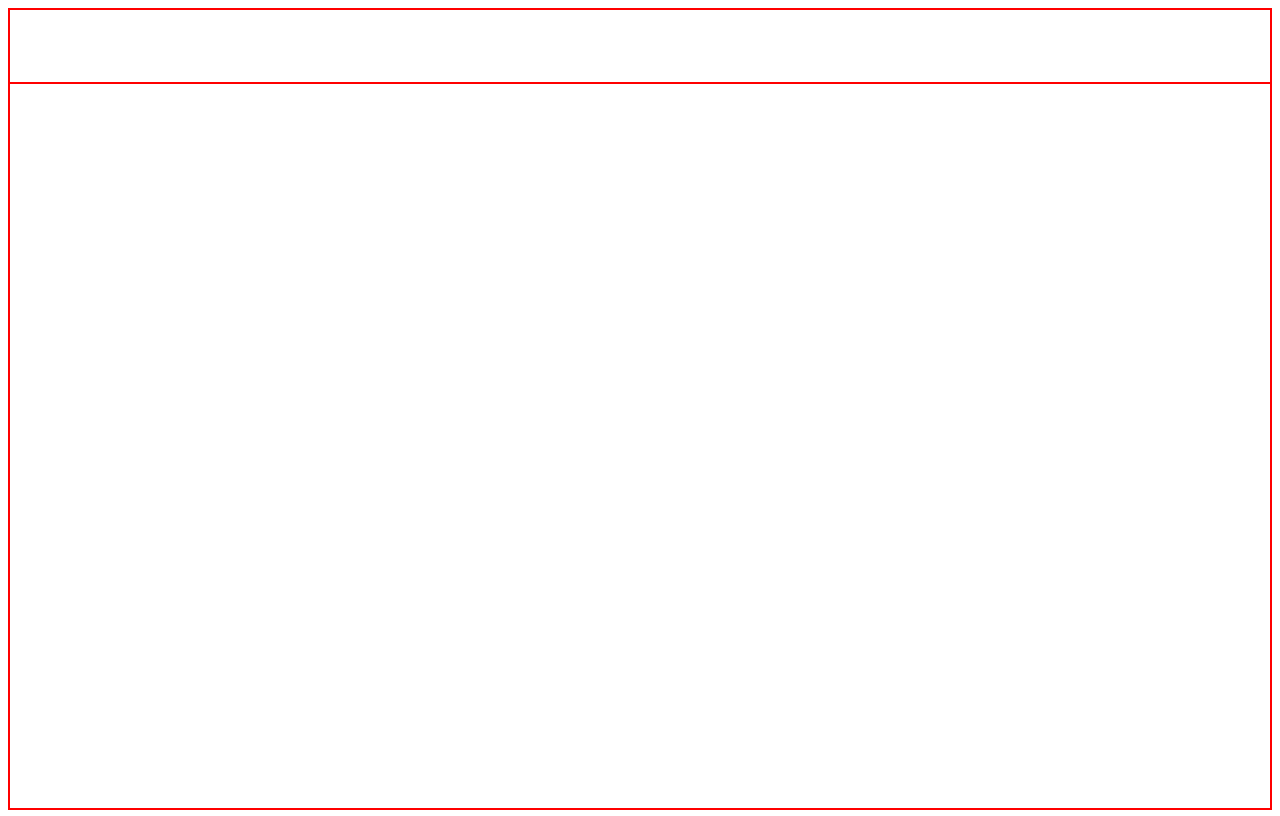
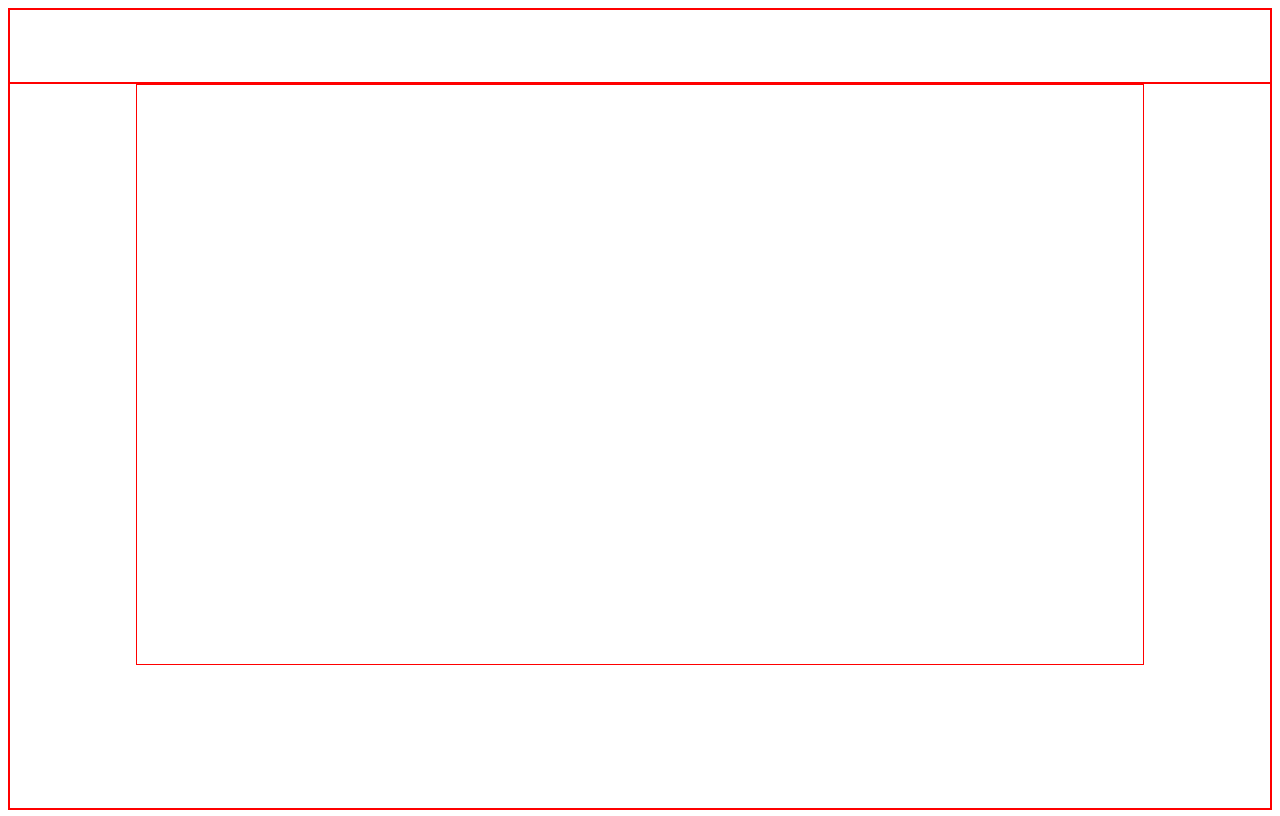
Before and after one commit to KramYengir/library-app, a plain HTML site: page index.html in a window 1280 px wide. Drawn offline with Linux system fonts and the light colour scheme.

Commit message:
add book display div to main area

```diff
--- a/index.html
+++ b/index.html
@@ -11,7 +11,9 @@
 <body>
     <div class="container">
         <div class="header"></div>
-        <div class="main"></div>
+        <div class="main">
+            <div class="book-display"></div>
+        </div>
     </div>
 </body>
 </html>
--- a/style.css
+++ b/style.css
@@ -21,5 +21,17 @@ div{
 }
 
 .main{
+    display: flex;
     flex: 1;
+    justify-content: center;
+    /* align-items: center; */
 }
+
+
+.book-display{
+    flex: 0.8;
+    max-height: 80%;
+
+    display: grid;
+    grid-template: repeat(auto, 1fr), repeat(auto, minmax(0.25fr, 0.5fr));
+}
```
